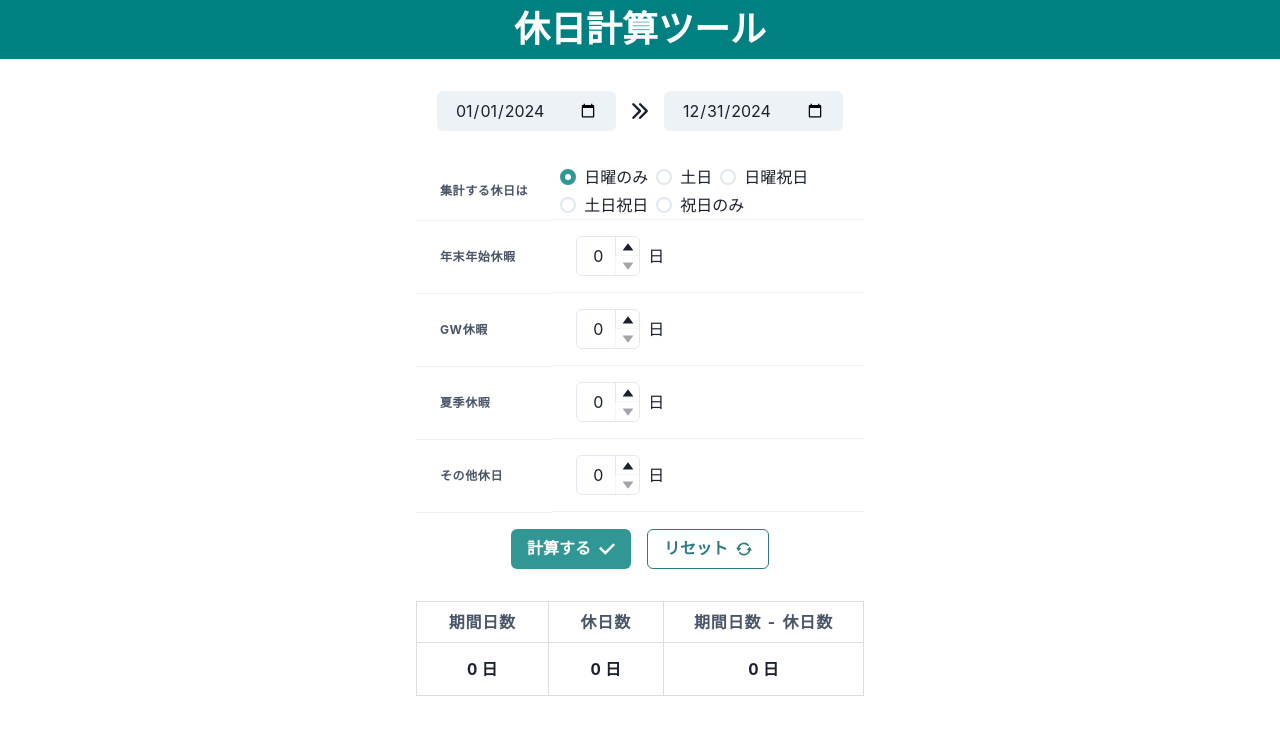
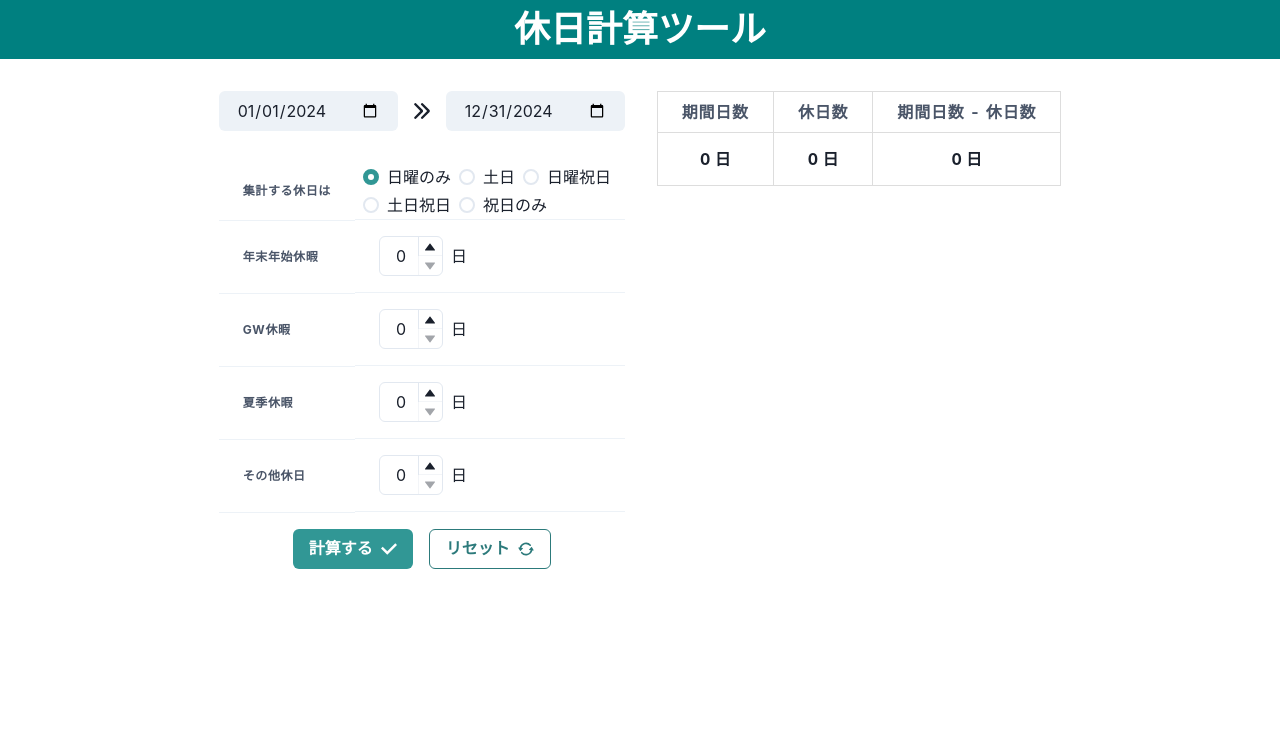
Before and after one commit to mimihokuro/holiday-calculation, a React (Vite) app: page / in a window 1280 px wide. Shown: the top 734 px of the page. Built offline with nearby package versions, Linux system fonts and the light colour scheme.

Commit message:
🎨 全体を2カラムにし、右側に結果と祝日一覧を表示

```diff
--- a/src/App.jsx
+++ b/src/App.jsx
@@ -3,9 +3,11 @@ import SelectDate from "./components/SelectDate";
 import SelectOptions from "./components/SelectOptions";
 import ExecuteButton from "./components/ExecuteButton";
 import DisplayResult from "./components/DisplayResult";
-import { Box, Heading } from "@chakra-ui/react";
+import { Box, Flex, Heading, ListItem, UnorderedList } from "@chakra-ui/react";
 
 const DateCalculator = () => {
+  const [nationalHolidaysList, setNationalHolidaysList] = useState([]);
+
   const isHoliday = async (date) => {
     try {
       const response = await fetch(
@@ -15,9 +17,13 @@ const DateCalculator = () => {
         throw new Error("Error");
       }
       const nationalHolidays = await response.json();
-      return Object.keys(nationalHolidays).includes(
-        date.toISOString().split("T")[0]
-      );
+      const dateString = date.toISOString().split("T")[0];
+      const isNH = nationalHolidays[dateString];
+
+      if (isNH !== undefined) {
+        setNationalHolidaysList((list) => [...list, isNH]);
+      }
+      return Object.keys(nationalHolidays).includes(dateString);
     } catch (error) {
       console.log(error);
     }
@@ -125,6 +131,7 @@ const DateCalculator = () => {
     let start = new Date(startDate);
     let end = new Date(endDate);
     setBetween((end - start) / (24 * 60 * 60 * 1000) + 1);
+    setNationalHolidaysList([]);
 
     let count = 0;
 
@@ -187,21 +194,31 @@ const DateCalculator = () => {
       >
         休日計算ツール
       </Heading>
-      <Box
+      <Flex
         display="flex"
-        flexDirection="column"
         bg="white"
         justifyContent="center"
-        alignItems="center"
         maxW="lg"
+        gap={8}
         mx="auto"
         p={8}
       >
-        <SelectDate dateData={dateData} />
-        <SelectOptions optionData={optionData} />
-        <ExecuteButton buttonFunc={buttonFunc} />
-        <DisplayResult result={result} />
-      </Box>
+        <Box>
+          <SelectDate dateData={dateData} />
+          <SelectOptions optionData={optionData} />
+          <ExecuteButton buttonFunc={buttonFunc} />
+        </Box>
+        <Box>
+          <DisplayResult result={result} />
+          <Box mt={8}>
+            <UnorderedList>
+              {nationalHolidaysList.map((nhl, index) => {
+                return <ListItem key={index}>{nhl}</ListItem>;
+              })}
+            </UnorderedList>
+          </Box>
+        </Box>
+      </Flex>
     </>
   );
 };
--- a/src/components/DisplayResult.jsx
+++ b/src/components/DisplayResult.jsx
@@ -16,7 +16,7 @@ const DisplayResult = ({ result }) => {
   return (
     <>
       {startDate <= endDate ? (
-        <TableContainer mt="8">
+        <TableContainer>
           <Table>
             <Thead>
               <Tr>
```
